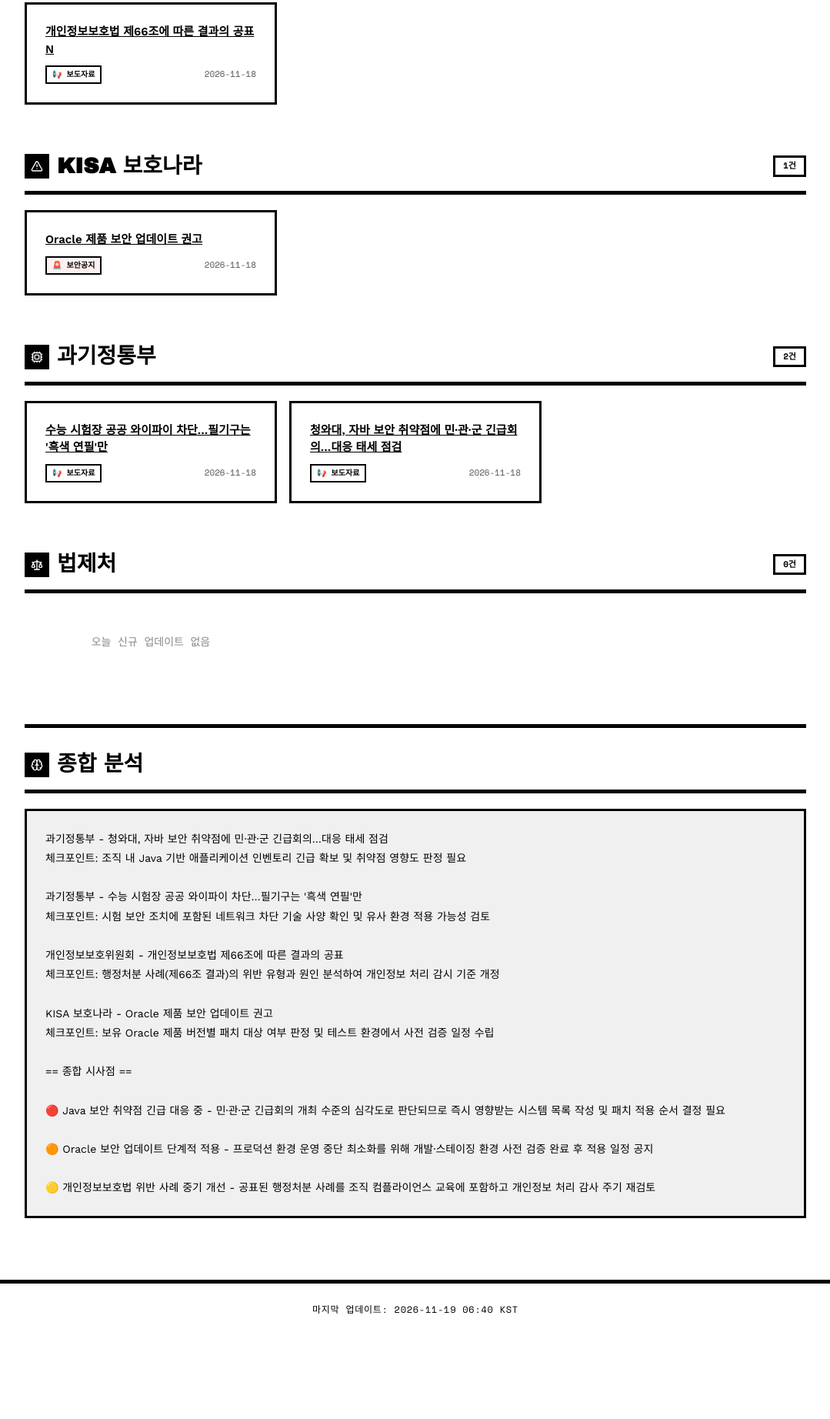
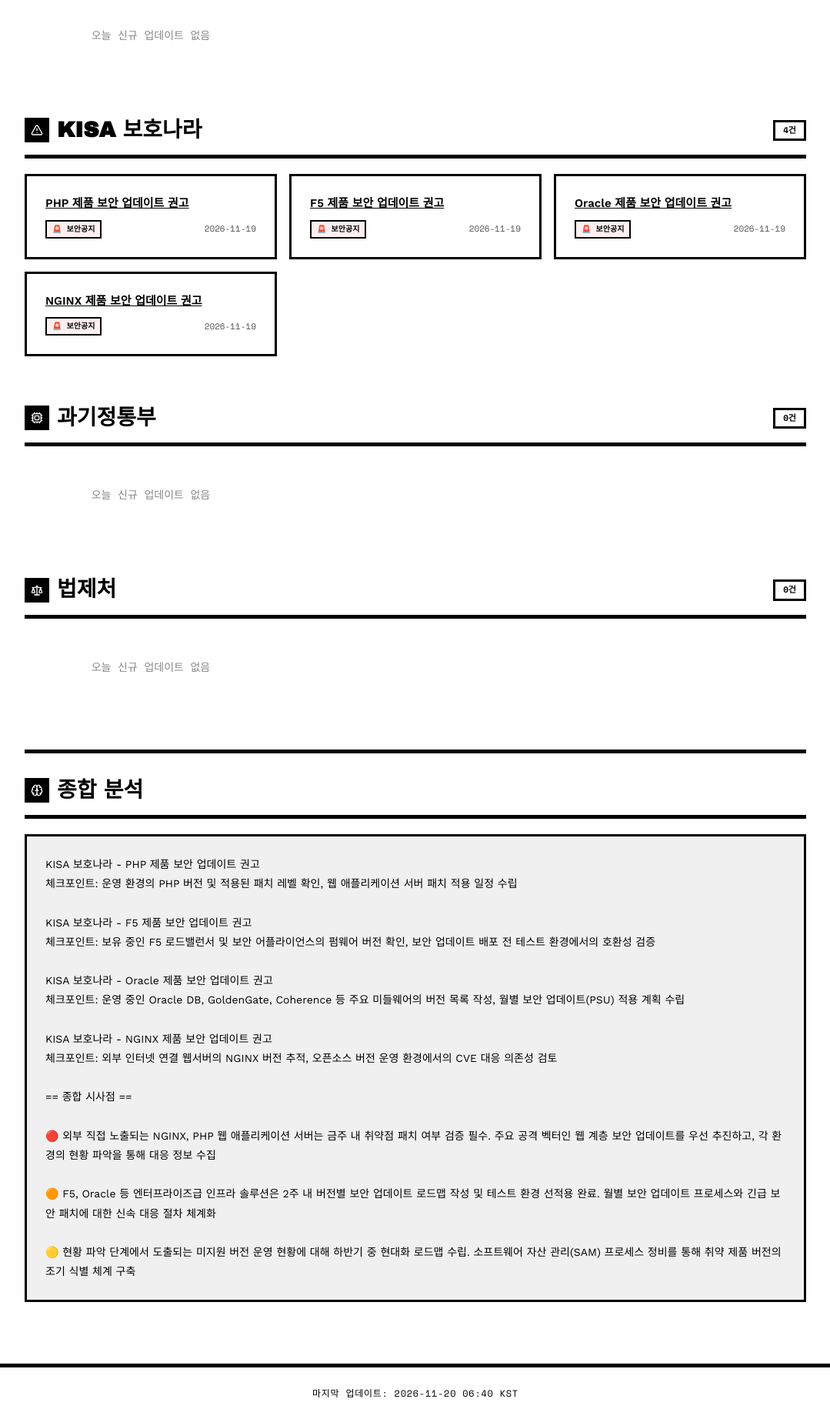
Before and after one commit to msjangsmc-hash/myorg-gov-monitor, a plain HTML site: page index.html in a window 1280 px wide. Shown: the part 222-2066 px from the top of the page at 77% size, without its empty margins (100-1179 px from the left). Before the commit the page ends 1958 px from the top, so only its background shows below. Drawn offline with nearby package versions, Linux system fonts and the light colour scheme.

Commit message:
chore: 정부기관 동향 업데이트 2026-11-20

```diff
--- a/index.html
+++ b/index.html
@@ -4,7 +4,7 @@
   <meta charset="UTF-8">
   <meta name="viewport" content="width=device-width, initial-scale=1.0">
   <meta name="robots" content="noindex, nofollow">
-  <title>정부기관 보안·법령 동향 — 2026-11-19</title>
+  <title>정부기관 보안·법령 동향 — 2026-11-20</title>
   <style>
     /* ── RawBlock Design System ── */
     @import url('https://fonts.googleapis.com/css2?family=Archivo+Black&family=Work+Sans:wght@400;600;700&family=Space+Mono:wght@400;700&display=swap');
@@ -84,7 +84,7 @@
         <i data-lucide="shield-check"></i>
         정부기관 보안·법령 동향
       </div>
-      <span class="header-date">2026년 11월 19일 (목)</span>
+      <span class="header-date">2026년 11월 20일 (금)</span>
       <span class="header-count">신규 4건</span>
     </div>
   </header>
@@ -104,18 +104,10 @@
       <div class="section-header">
         <span class="section-icon"><i data-lucide="shield"></i></span>
         <h2 class="section-title">개인정보보호위원회</h2>
-        <span class="section-badge">1건</span>
+        <span class="section-badge">0건</span>
       </div>
       <div class="cards">
-
-      <article class="card">
-        <a class="card-title" href="https://www.pipc.go.kr/np/cop/bbs/selectBoardArticle.do?bbsId=BS258&mCode=C010040000&nttId=12658" target="_blank" rel="noopener noreferrer">개인정보보호법 제66조에 따른 결과의 공표N</a>
-        <div class="card-meta">
-          <span class="meta-badge press">📢 보도자료</span>
-          <span class="meta-date">2026-11-18</span>
-        </div>
-
-      </article>
+        <p class="empty">오늘 신규 업데이트 없음</p>
       </div>
     </section>
 
@@ -123,15 +115,42 @@
       <div class="section-header">
         <span class="section-icon"><i data-lucide="alert-triangle"></i></span>
         <h2 class="section-title">KISA 보호나라</h2>
-        <span class="section-badge">1건</span>
+        <span class="section-badge">4건</span>
       </div>
       <div class="cards">
 
       <article class="card">
-        <a class="card-title" href="https://www.boho.or.kr/kr/bbs/view.do?searchCnd=&bbsId=B0000133&searchWrd=&menuNo=205020&pageIndex=1&categoryCode=&nttId=72313" target="_blank" rel="noopener noreferrer">Oracle 제품 보안 업데이트 권고</a>
+        <a class="card-title" href="https://www.boho.or.kr/kr/bbs/view.do?searchCnd=&bbsId=B0000133&searchWrd=&menuNo=205020&pageIndex=1&categoryCode=&nttId=72318" target="_blank" rel="noopener noreferrer">PHP 제품 보안 업데이트 권고</a>
         <div class="card-meta">
           <span class="meta-badge alert">🚨 보안공지</span>
-          <span class="meta-date">2026-11-18</span>
+          <span class="meta-date">2026-11-19</span>
+        </div>
+
+      </article>
+
+      <article class="card">
+        <a class="card-title" href="https://www.boho.or.kr/kr/bbs/view.do?searchCnd=&bbsId=B0000133&searchWrd=&menuNo=205020&pageIndex=1&categoryCode=&nttId=72316" target="_blank" rel="noopener noreferrer">F5 제품 보안 업데이트 권고</a>
+        <div class="card-meta">
+          <span class="meta-badge alert">🚨 보안공지</span>
+          <span class="meta-date">2026-11-19</span>
+        </div>
+
+      </article>
+
+      <article class="card">
+        <a class="card-title" href="https://www.boho.or.kr/kr/bbs/view.do?searchCnd=&bbsId=B0000133&searchWrd=&menuNo=205020&pageIndex=1&categoryCode=&nttId=72315" target="_blank" rel="noopener noreferrer">Oracle 제품 보안 업데이트 권고</a>
+        <div class="card-meta">
+          <span class="meta-badge alert">🚨 보안공지</span>
+          <span class="meta-date">2026-11-19</span>
+        </div>
+
+      </article>
+
+      <article class="card">
+        <a class="card-title" href="https://www.boho.or.kr/kr/bbs/view.do?searchCnd=&bbsId=B0000133&searchWrd=&menuNo=205020&pageIndex=1&categoryCode=&nttId=72314" target="_blank" rel="noopener noreferrer">NGINX 제품 보안 업데이트 권고</a>
+        <div class="card-meta">
+          <span class="meta-badge alert">🚨 보안공지</span>
+          <span class="meta-date">2026-11-19</span>
         </div>
 
       </article>
@@ -142,27 +161,10 @@
       <div class="section-header">
         <span class="section-icon"><i data-lucide="cpu"></i></span>
         <h2 class="section-title">과기정통부</h2>
-        <span class="section-badge">2건</span>
+        <span class="section-badge">0건</span>
       </div>
       <div class="cards">
-
-      <article class="card">
-        <a class="card-title" href="https://weekly.hankooki.com/news/articleView.html?idxno=7194612" target="_blank" rel="noopener noreferrer">수능 시험장 공공 와이파이 차단…필기구는 &#x27;흑색 연필&#x27;만</a>
-        <div class="card-meta">
-          <span class="meta-badge press">📢 보도자료</span>
-          <span class="meta-date">2026-11-18</span>
-        </div>
-
-      </article>
-
-      <article class="card">
-        <a class="card-title" href="https://www.thepublic.kr/news/articleView.html?idxno=327310" target="_blank" rel="noopener noreferrer">청와대, 자바 보안 취약점에 민·관·군 긴급회의…대응 태세 점검</a>
-        <div class="card-meta">
-          <span class="meta-badge press">📢 보도자료</span>
-          <span class="meta-date">2026-11-18</span>
-        </div>
-
-      </article>
+        <p class="empty">오늘 신규 업데이트 없음</p>
       </div>
     </section>
 
@@ -182,30 +184,30 @@
         <span class="section-icon"><i data-lucide="brain"></i></span>
         <h2 class="section-title">종합 분석</h2>
       </div>
-      <pre class="analysis-body">과기정통부 - 청와대, 자바 보안 취약점에 민·관·군 긴급회의…대응 태세 점검
-체크포인트: 조직 내 Java 기반 애플리케이션 인벤토리 긴급 확보 및 취약점 영향도 판정 필요
+      <pre class="analysis-body">KISA 보호나라 - PHP 제품 보안 업데이트 권고
+체크포인트: 운영 환경의 PHP 버전 및 적용된 패치 레벨 확인, 웹 애플리케이션 서버 패치 적용 일정 수립
 
-과기정통부 - 수능 시험장 공공 와이파이 차단…필기구는 &#x27;흑색 연필&#x27;만
-체크포인트: 시험 보안 조치에 포함된 네트워크 차단 기술 사양 확인 및 유사 환경 적용 가능성 검토
-
-개인정보보호위원회 - 개인정보보호법 제66조에 따른 결과의 공표
-체크포인트: 행정처분 사례(제66조 결과)의 위반 유형과 원인 분석하여 개인정보 처리 감시 기준 개정
+KISA 보호나라 - F5 제품 보안 업데이트 권고
+체크포인트: 보유 중인 F5 로드밸런서 및 보안 어플라이언스의 펌웨어 버전 확인, 보안 업데이트 배포 전 테스트 환경에서의 호환성 검증
 
 KISA 보호나라 - Oracle 제품 보안 업데이트 권고
-체크포인트: 보유 Oracle 제품 버전별 패치 대상 여부 판정 및 테스트 환경에서 사전 검증 일정 수립
+체크포인트: 운영 중인 Oracle DB, GoldenGate, Coherence 등 주요 미들웨어의 버전 목록 작성, 월별 보안 업데이트(PSU) 적용 계획 수립
+
+KISA 보호나라 - NGINX 제품 보안 업데이트 권고
+체크포인트: 외부 인터넷 연결 웹서버의 NGINX 버전 추적, 오픈소스 버전 운영 환경에서의 CVE 대응 의존성 검토
 
 == 종합 시사점 ==
 
-🔴 Java 보안 취약점 긴급 대응 중 - 민·관·군 긴급회의 개최 수준의 심각도로 판단되므로 즉시 영향받는 시스템 목록 작성 및 패치 적용 순서 결정 필요
+🔴 외부 직접 노출되는 NGINX, PHP 웹 애플리케이션 서버는 금주 내 취약점 패치 여부 검증 필수. 주요 공격 벡터인 웹 계층 보안 업데이트를 우선 추진하고, 각 환경의 현황 파악을 통해 대응 정보 수집
 
-🟠 Oracle 보안 업데이트 단계적 적용 - 프로덕션 환경 운영 중단 최소화를 위해 개발·스테이징 환경 사전 검증 완료 후 적용 일정 공지
+🟠 F5, Oracle 등 엔터프라이즈급 인프라 솔루션은 2주 내 버전별 보안 업데이트 로드맵 작성 및 테스트 환경 선적용 완료. 월별 보안 업데이트 프로세스와 긴급 보안 패치에 대한 신속 대응 절차 체계화
 
-🟡 개인정보보호법 위반 사례 중기 개선 - 공표된 행정처분 사례를 조직 컴플라이언스 교육에 포함하고 개인정보 처리 감사 주기 재검토</pre>
+🟡 현황 파악 단계에서 도출되는 미지원 버전 운영 현황에 대해 하반기 중 현대화 로드맵 수립. 소프트웨어 자산 관리(SAM) 프로세스 정비를 통해 취약 제품 버전의 조기 식별 체계 구축</pre>
     </section>
   </main>
 
   <footer class="site-footer">
-    마지막 업데이트: 2026-11-19 06:40 KST
+    마지막 업데이트: 2026-11-20 06:40 KST
   </footer>
   <script src="https://unpkg.com/lucide@latest/dist/umd/lucide.min.js"></script>
   <script>lucide.createIcons();</script>
```
